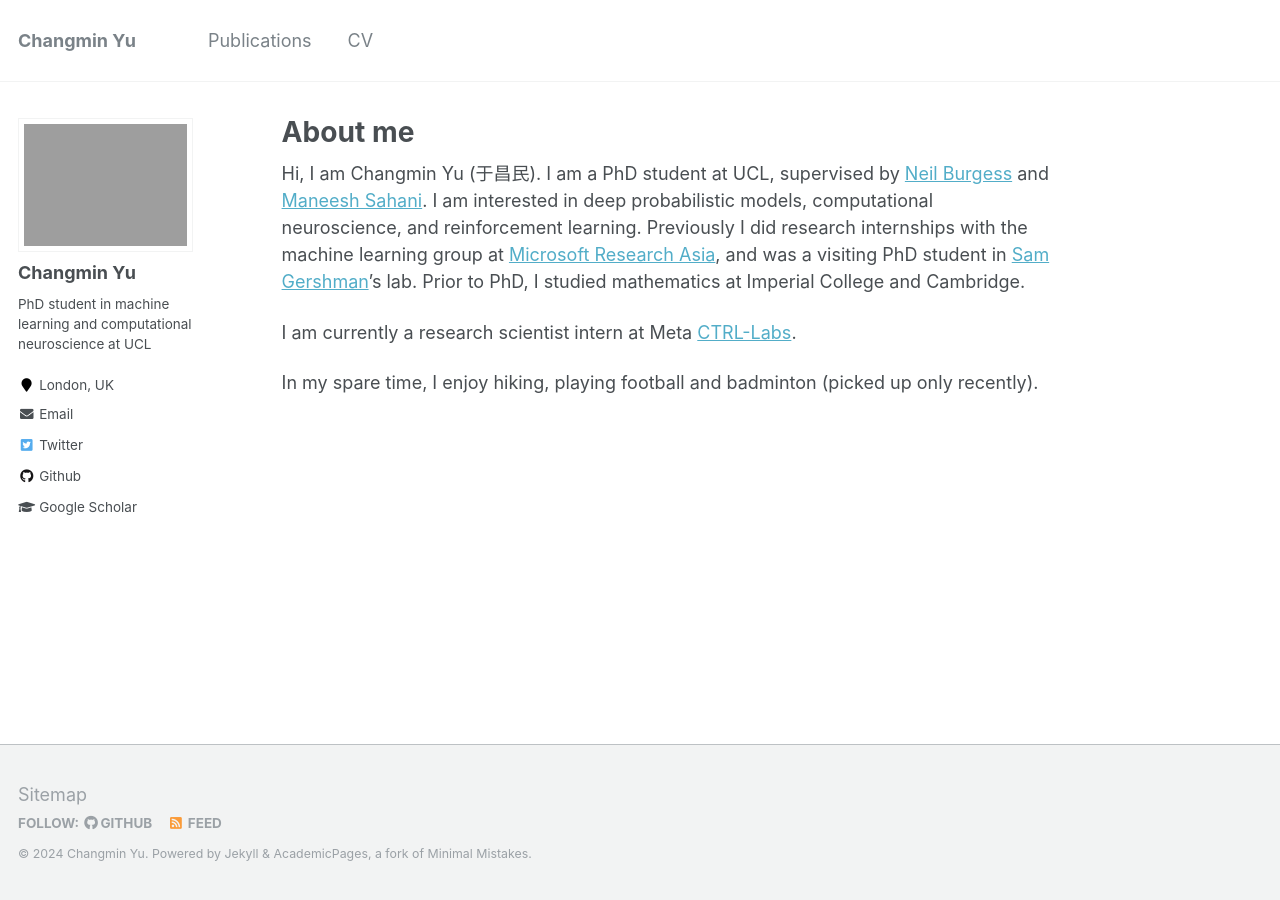
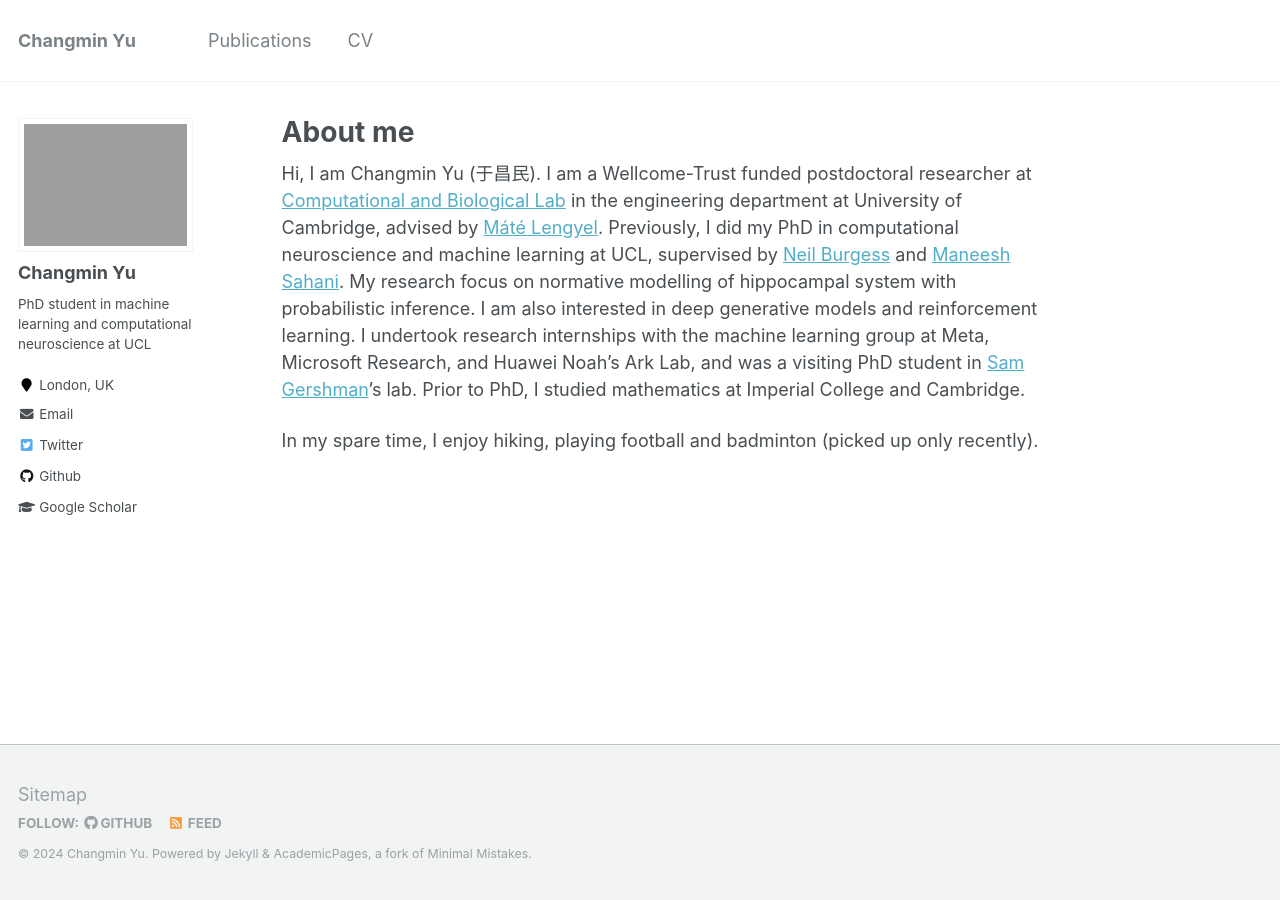
Before and after one commit to changmin-yu/changmin-yu.github.io, a Jekyll site: the page built from _pages/about.md, in a window 1280 px wide. Built offline with Jekyll 4.4.1, drawn with Linux system fonts in a browser that asks for light colours.

Commit message:
some updates

```diff
--- a/_pages/about.md
+++ b/_pages/about.md
@@ -9,9 +9,7 @@ redirect_from:
 ---
 
 <!-- This is the front page of a website that is powered by the [academicpages template](https://github.com/academicpages/academicpages.github.io) and hosted on GitHub pages. [GitHub pages](https://pages.github.com) is a free service in which websites are built and hosted from code and data stored in a GitHub repository, automatically updating when a new commit is made to the respository. This template was forked from the [Minimal Mistakes Jekyll Theme](https://mmistakes.github.io/minimal-mistakes/) created by Michael Rose, and then extended to support the kinds of content that academics have: publications, talks, teaching, a portfolio, blog posts, and a dynamically-generated CV. You can fork [this repository](https://github.com/academicpages/academicpages.github.io) right now, modify the configuration and markdown files, add your own PDFs and other content, and have your own site for free, with no ads! An older version of this template powers my own personal website at [stuartgeiger.com](http://stuartgeiger.com), which uses [this Github repository](https://github.com/staeiou/staeiou.github.io). -->
-Hi, I am Changmin Yu (于昌民). I am a PhD student at UCL, supervised by [Neil Burgess](https://www.ucl.ac.uk/icn/people/neil-burgess) and [Maneesh Sahani](https://www.gatsby.ucl.ac.uk/~maneesh/). I am interested in deep probabilistic models, computational neuroscience, and reinforcement learning. Previously I did research internships with the machine learning group at [Microsoft Research Asia](https://www.microsoft.com/en-us/research/lab/microsoft-research-asia/), and was a visiting PhD student in [Sam Gershman](https://gershmanlab.com/)'s lab. Prior to PhD, I studied mathematics at Imperial College and Cambridge.
-
-I am currently a research scientist intern at Meta [CTRL-Labs](https://tech.facebook.com/reality-labs/2021/3/inside-facebook-reality-labs-wrist-based-interaction-for-the-next-computing-platform/).
+Hi, I am Changmin Yu (于昌民). I am a Wellcome-Trust funded postdoctoral researcher at [Computational and Biological Lab](https://www.cbl-cambridge.org/) in the engineering department at University of Cambridge, advised by [Máté Lengyel](https://cbl.eng.cam.ac.uk/lengyel/). Previously, I did my PhD in computational neuroscience and machine learning at UCL, supervised by [Neil Burgess](https://www.ucl.ac.uk/icn/people/neil-burgess) and [Maneesh Sahani](https://www.gatsby.ucl.ac.uk/~maneesh/). My research focus on normative modelling of hippocampal system with probabilistic inference. I am also interested in deep generative models and reinforcement learning. I undertook research internships with the machine learning group at Meta, Microsoft Research, and Huawei Noah's Ark Lab, and was a visiting PhD student in [Sam Gershman](https://gershmanlab.com/)'s lab. Prior to PhD, I studied mathematics at Imperial College and Cambridge.
 
 In my spare time, I enjoy hiking, playing football and badminton (picked up only recently).
 
```
